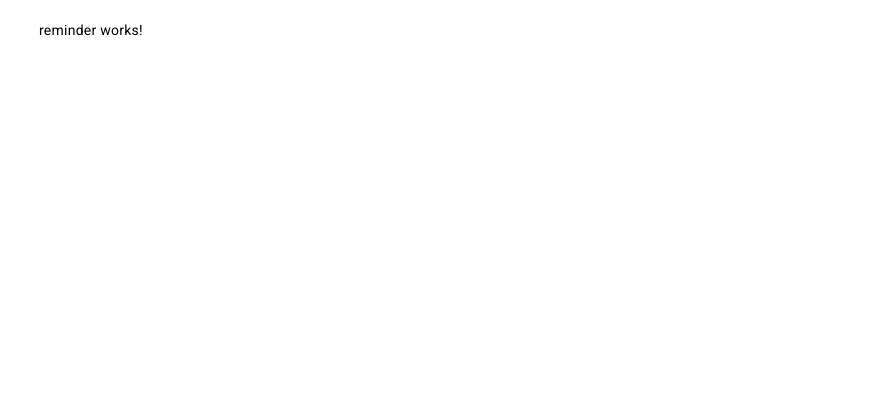
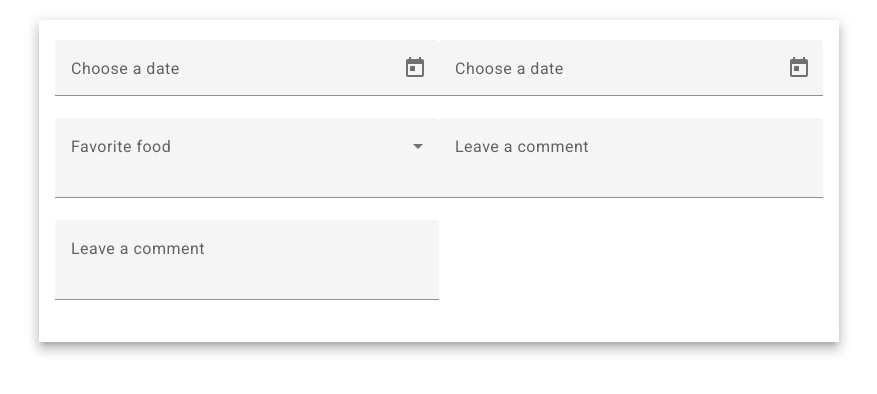
Before and after one commit to mihah-h/reminders, an Angular app: page /reminder/1 in a window 1280 px wide. Shown: the top 394 px of the page, without its empty margins (201-1078 px from the left). Built offline with nearby package versions, Linux system fonts and the light colour scheme.

Commit message:
getting started with the reminder page

```diff
--- a/src/app/app.routes.ts
+++ b/src/app/app.routes.ts
@@ -7,7 +7,7 @@ export const routes: Routes = [
       import('./pages/reminder-list/reminder-list.component').then((x) => x.ReminderListComponent),
   },
   {
-    path: 'reminder/:id',
+    path: 'reminder/:index',
     loadComponent: () =>
       import('./pages/reminder/reminder.component').then((x) => x.ReminderComponent),
   },
--- a/src/app/core/services/reminders.service.ts
+++ b/src/app/core/services/reminders.service.ts
@@ -72,16 +72,13 @@ export class RemindersService {
     return this.reminders;
   }
 
-  getReminder(index: number): Reminder | undefined {
+  getReminder(index: number): Reminder {
     return this.reminders[index];
   }
 
-  updateReminder(index: number, updatedReminder: Reminder): Reminder | undefined {
+  updateReminder(index: number, updatedReminder: Reminder): Reminder {
     const reminder = this.getReminder(index);
-    if (reminder) {
-      Object.assign(reminder, updatedReminder);
-      return reminder;
-    }
-    return undefined;
+    Object.assign(reminder, updatedReminder);
+    return reminder;
   }
 }
--- a/src/app/pages/reminder-list/reminder-list.component.html
+++ b/src/app/pages/reminder-list/reminder-list.component.html
@@ -27,5 +27,9 @@
     </td>
   </ng-container>
   <tr mat-header-row *matHeaderRowDef="displayedColumns"></tr>
-  <tr mat-row *matRowDef="let row; columns: displayedColumns;"></tr>
+  <tr
+    mat-row
+    (dblclick)="goToReminderPage(row)"
+    *matRowDef="let row; columns: displayedColumns;"
+  ></tr>
 </table>
--- a/src/app/pages/reminder-list/reminder-list.component.ts
+++ b/src/app/pages/reminder-list/reminder-list.component.ts
@@ -17,6 +17,7 @@ import { DatePipe } from '@angular/common';
 import { MatIcon } from '@angular/material/icon';
 import { MatButton, MatFabButton, MatIconButton } from '@angular/material/button';
 import { StatusComponent } from './status/status.component';
+import { Router } from '@angular/router';
 
 @Component({
   selector: 'app-reminder-list',
@@ -52,6 +53,7 @@ export class ReminderListComponent implements OnInit, AfterViewInit {
   constructor(
     public remindersService: RemindersService,
     private _liveAnnouncer: LiveAnnouncer,
+    private _router: Router,
   ) {}
 
   @ViewChild(MatSort) sort!: MatSort;
@@ -72,4 +74,9 @@ export class ReminderListComponent implements OnInit, AfterViewInit {
       this._liveAnnouncer.announce('Sorting cleared');
     }
   }
+
+  goToReminderPage(reminder: Reminder) {
+    const reminderIndex = this.reminders.indexOf(reminder);
+    this._router.navigate(['/reminder', reminderIndex])
+  }
 }
--- a/src/app/pages/reminder/reminder.component.html
+++ b/src/app/pages/reminder/reminder.component.html
@@ -1 +1,32 @@
-<p>reminder works!</p>
+<div class="card mat-elevation-z8">
+  <div class="inputs-wrapper">
+    <mat-form-field>
+      <mat-label>Choose a date</mat-label>
+      <input matInput [matDatepicker]="picker">
+      <mat-datepicker-toggle matIconSuffix [for]="picker"></mat-datepicker-toggle>
+      <mat-datepicker #picker></mat-datepicker>
+    </mat-form-field>
+    <mat-form-field>
+      <mat-label>Choose a date</mat-label>
+      <input matInput>
+      <mat-datepicker-toggle matIconSuffix [for]="picker"></mat-datepicker-toggle>
+      <mat-datepicker #picker></mat-datepicker>
+    </mat-form-field>
+    <mat-form-field>
+      <mat-label>Favorite food</mat-label>
+      <mat-select>
+        @for (food of foods; track food) {
+          <mat-option [value]="food.value">{{food.viewValue}}</mat-option>
+        }
+      </mat-select>
+    </mat-form-field>
+    <mat-form-field class="example-full-width">
+      <mat-label>Leave a comment</mat-label>
+      <textarea matInput placeholder="Ex. It makes me feel..."></textarea>
+    </mat-form-field>
+    <mat-form-field class="example-full-width">
+      <mat-label>Leave a comment</mat-label>
+      <textarea matInput placeholder="Ex. It makes me feel..."></textarea>
+    </mat-form-field>
+  </div>
+</div>
--- a/src/app/pages/reminder/reminder.component.scss
+++ b/src/app/pages/reminder/reminder.component.scss
@@ -0,0 +1,12 @@
+.card {
+  padding: 20px 16px;
+
+  & .inputs-wrapper {
+    display: grid;
+    grid-template-columns: 1fr 1fr;
+  }
+}
+
+textarea::-webkit-resizer {
+  display: none;
+}
--- a/src/app/pages/reminder/reminder.component.ts
+++ b/src/app/pages/reminder/reminder.component.ts
@@ -1,12 +1,61 @@
 import { Component } from '@angular/core';
+import { MatCard, MatCardContent } from '@angular/material/card';
+import { MatFormField, MatFormFieldModule, MatHint, MatLabel } from '@angular/material/form-field';
+import { MatDatepicker, MatDatepickerModule, MatDatepickerToggle } from '@angular/material/datepicker';
+import { MatInput, MatInputModule } from '@angular/material/input';
+import { MatOption, provideNativeDateAdapter } from '@angular/material/core';
+import { MatSelect } from '@angular/material/select';
+import { ActivatedRoute } from '@angular/router';
+import { map, Observable } from 'rxjs';
+import { Reminder } from '../../core/models/reminder';
+import { RemindersService } from '../../core/services/reminders.service';
+import { FormControl, FormGroup } from '@angular/forms';
+
+interface Food {
+  value: string;
+  viewValue: string;
+}
+
 
 @Component({
   selector: 'app-reminder',
   standalone: true,
-  imports: [],
+  providers: [provideNativeDateAdapter()],
+  imports: [
+    MatFormFieldModule, MatInputModule, MatDatepickerModule, MatSelect, MatOption
+  ],
   templateUrl: './reminder.component.html',
   styleUrl: './reminder.component.scss'
 })
 export class ReminderComponent {
+  public reminder: Reminder | undefined;
+  public reminder$!: Observable<Reminder | undefined>;
+  myForm!: FormGroup;
 
+  constructor(
+    private _remindersService: RemindersService,
+    private _activatedRoute: ActivatedRoute,
+  ) {
+  }
+
+
+  public ngOnInit(): void {
+    this.reminder$ = this._activatedRoute.params
+      .pipe(
+        map((params) => {
+          const reminderIndex = params['index'];
+          console.log(reminderIndex);
+          return this._remindersService.getReminder(reminderIndex);
+        }),
+      )
+
+    this.reminder$.subscribe((reminder) => {
+      this.myForm = new FormGroup({
+
+        userName: new FormControl(reminder?.creationDateTime),
+        userEmail: new FormControl("" ),
+      });
+    })
+
+  }
 }
```
